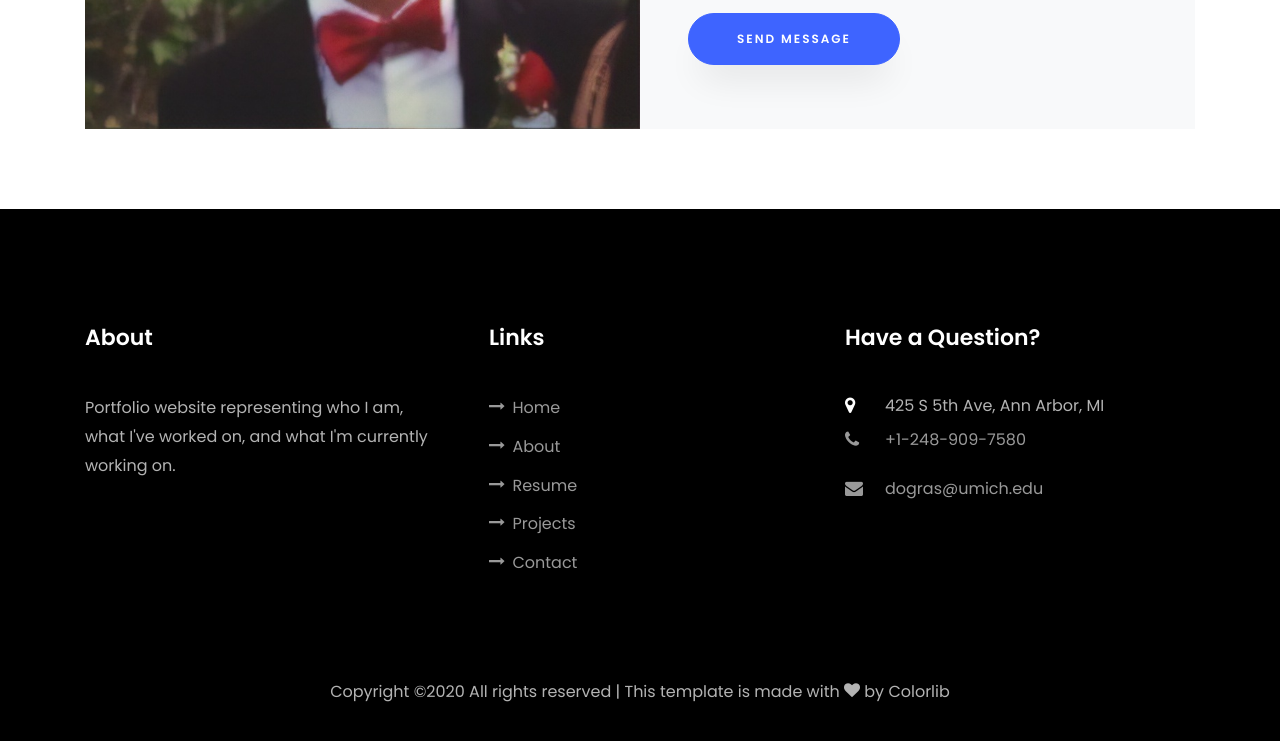
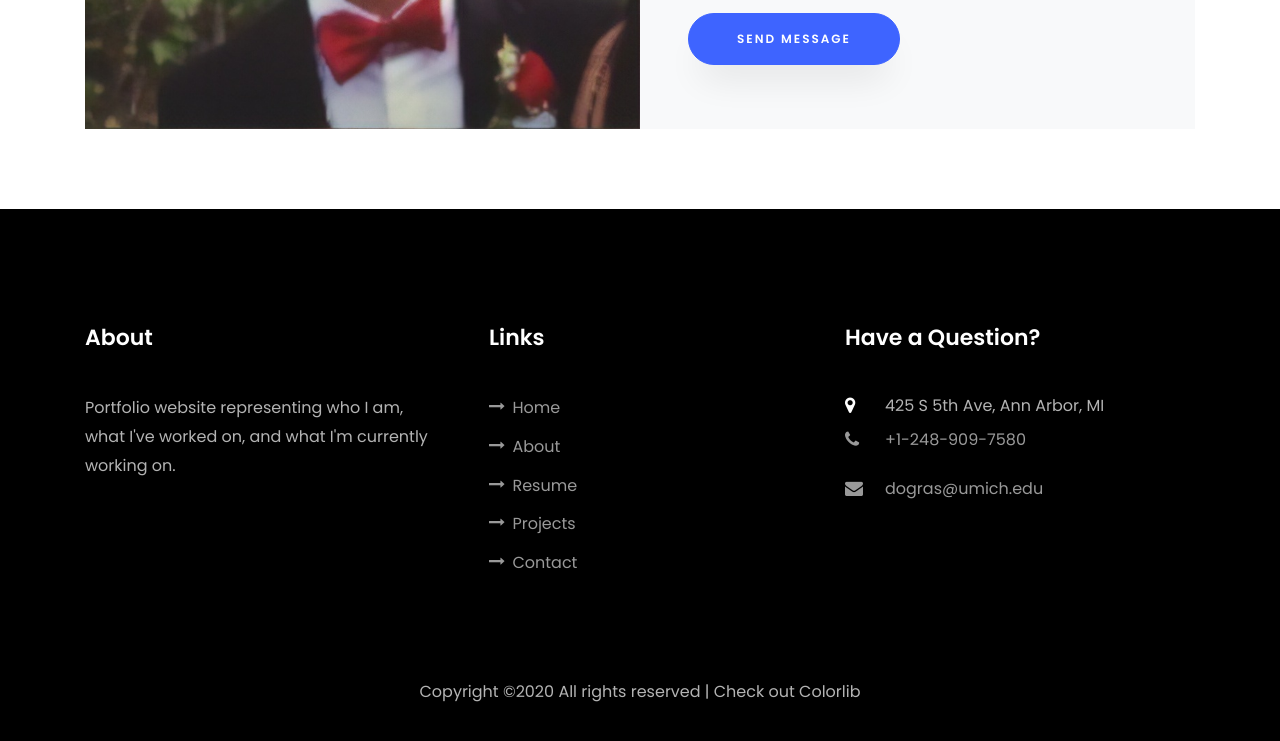
Before and after one commit to sdogra/sahildogra.github.io, a plain HTML site: page index.html in a window 1280 px wide. Shown: the part 7547-8288 px from the top of the page. Drawn offline with Linux system fonts and the light colour scheme; files whose address does not match are found by name.

Commit message:
Updated resume

```diff
--- a/index.html
+++ b/index.html
@@ -591,7 +591,7 @@
           <div class="col-md-12 text-center">
 
             <p><!-- Link back to Colorlib can't be removed. Template is licensed under CC BY 3.0. -->
-  Copyright &copy;<script>document.write(new Date().getFullYear());</script> All rights reserved | This template is made with <i class="icon-heart color-danger" aria-hidden="true"></i> by <a href="https://colorlib.com" target="_blank">Colorlib</a>
+  Copyright &copy;<script>document.write(new Date().getFullYear());</script> All rights reserved | Check out <a href="https://colorlib.com" target="_blank">Colorlib</a>
   <!-- Link back to Colorlib can't be removed. Template is licensed under CC BY 3.0. --></p>
           </div>
         </div>
```
Also changed, not shown: 1 other file.
